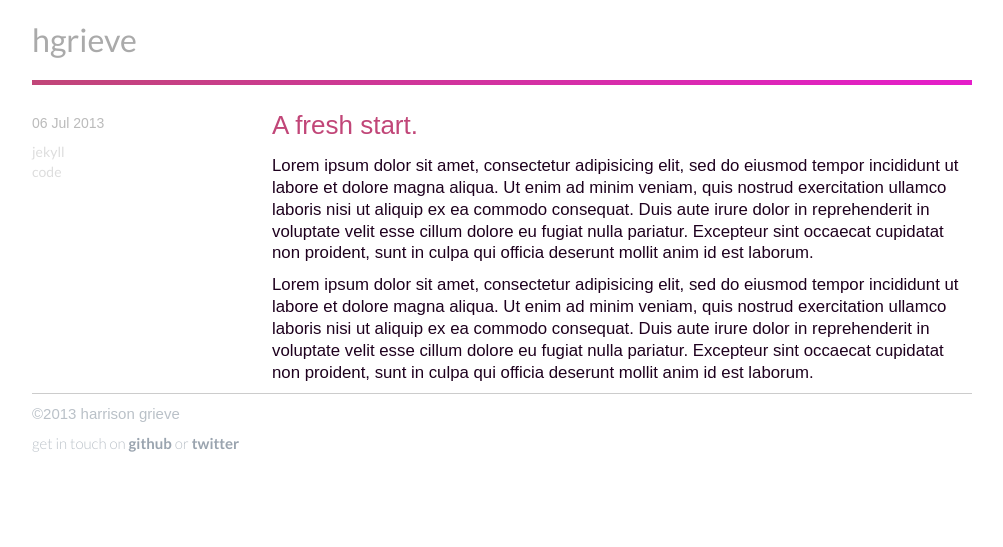
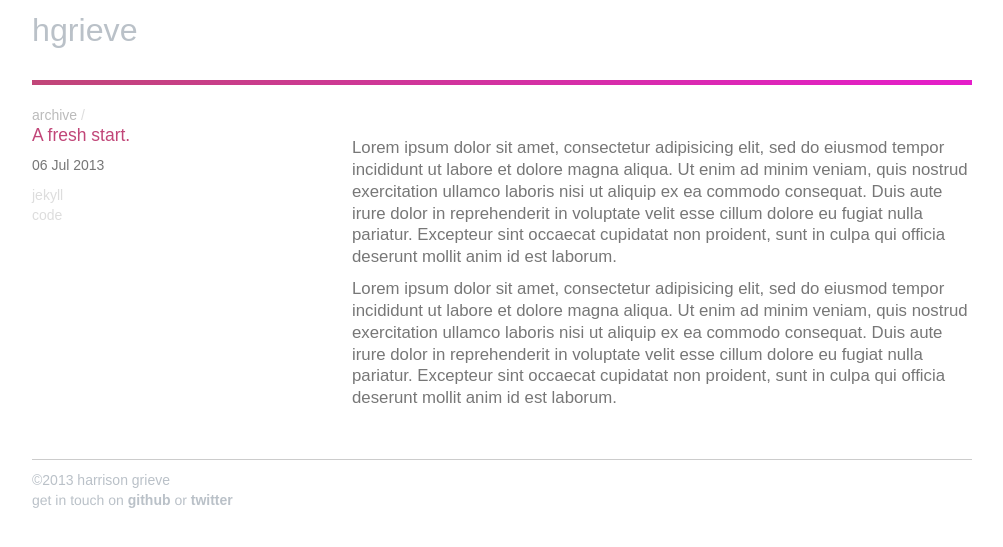
Before and after one commit to hgrieve/hgrieve.github.io, a Jekyll site: the page built from _posts/2013-07-06-a-fresh-start.markdown, in a window 1280 px wide. Shown: the top 547 px of the page, without its empty margins (138-1141 px from the left). Built offline with Jekyll 4.4.1, drawn with Linux system fonts in a browser that asks for light colours.

Commit message:
Improve post layout

```diff
--- a/_layouts/default.html
+++ b/_layouts/default.html
@@ -12,7 +12,7 @@
 
   <!-- UI libraries -->
   <link rel="stylesheet" href="/css/bootstrap.css">
-  <link rel="stylesheet" href="/css/flat-ui.css">
+  <!-- <link rel="stylesheet" href="/css/flat-ui.css"> -->
 
   <!-- syntax highlighting CSS -->
   <link rel="stylesheet" href="/css/syntax.css">
--- a/_layouts/post.html
+++ b/_layouts/post.html
@@ -1,9 +1,12 @@
 ---
 layout: default
 ---
-
 <div class="row">
-	<div class="span2 sidebar">
+	<p class="hg-breadcrumb"><a href="">archive</a> / </p>
+</div>
+<div class="row">
+	<div class="span4 sidebar">
+		<h4 class="prim post-title">{{ page.title }}</h4>
 		<p class="meta date">{{ page.date | date_to_string }}</p>
 		<ul class="tag-list">
 			{% for post in site.posts %}
@@ -13,8 +16,7 @@ layout: default
 			{% endfor %}
 		</ul>
 	</div>
-	<div class="span9 offset1">
-		<h2 class="prim post-title">{{ page.title }}</h2>
+	<div class="span8">
 		<div class="post">{{ content }}</div>
 	</div>
 </div>
--- a/css/main.css
+++ b/css/main.css
@@ -4,12 +4,18 @@ h1,h2,h3,h4,h5,h6 {
 	font-weight: 100;
 }
 
-body p {
+body p,a {
 	font-family: "ratio", sans-serif;
+	color: #777;
 }
 
-a {
+a,a:hover {
 	text-decoration: none;
+	-webkit-transition: color 0.5s;
+}
+
+a:hover {
+	-webkit-transition: color 0.5s;
 }
 
 /* layout:default */
@@ -32,9 +38,25 @@ header {
 
 footer {
 	background: none;
+	margin: 40px 0 0 0;
 	padding: 10px 0 0 0;
 	border-top: 1px solid #CCC;
+	color: #bac1c8;
+}
+
+footer p {
+	color: inherit;
 	font-weight: 100;
+	margin: 0;
+}
+
+footer a {
+	color: inherit;
+	font-weight: bold;
+}
+
+footer a:hover {
+	color: #C14678;
 }
 
 nav ul {
@@ -61,7 +83,7 @@ nav ul li {
 
 .logo {
 	font-size: 2.3em;
-	color: #AAAAAA;
+	color: #bac1c8;
 }
 
 .logo:hover {
@@ -99,22 +121,35 @@ nav ul li {
 	font-size: 1.5em;
 	font-weight: 100;
 	line-height: 1.5em;
-	color: rgba(30, 0, 30, .5);
+}
+
+.post {
+	padding-top: 12px;
 }
 
 .post p {
 	font-size: 1.2em;
 	font-weight: 100;
 	line-height: 1.3em;
-	color: rgba(30, 0, 30);
 }
 
 .post-title {
 	margin: 0 0 10px 0;
 }
 
-.date {
-	margin: 10px 0px;
+/* breadcrumb styles */
+
+.hg-breadcrumb {
+	margin: 0;
+	color: #DDD;
+}
+
+.hg-breadcrumb a {
+	color: #BBB;
+}
+
+.hg-breadcrumb a:hover {
+	color: #C14678;
 }
 
 /* sidebar styles */
```
Also changed, not shown: 5 other files.
